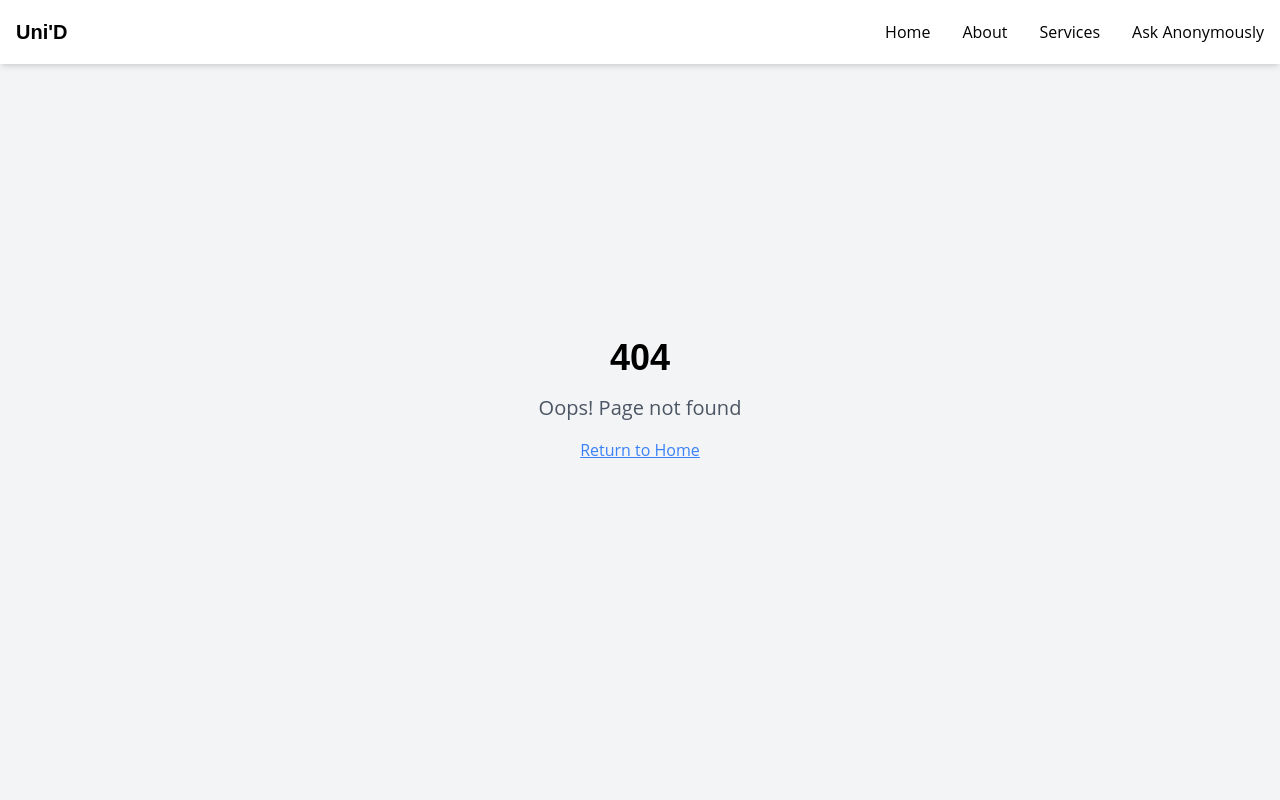
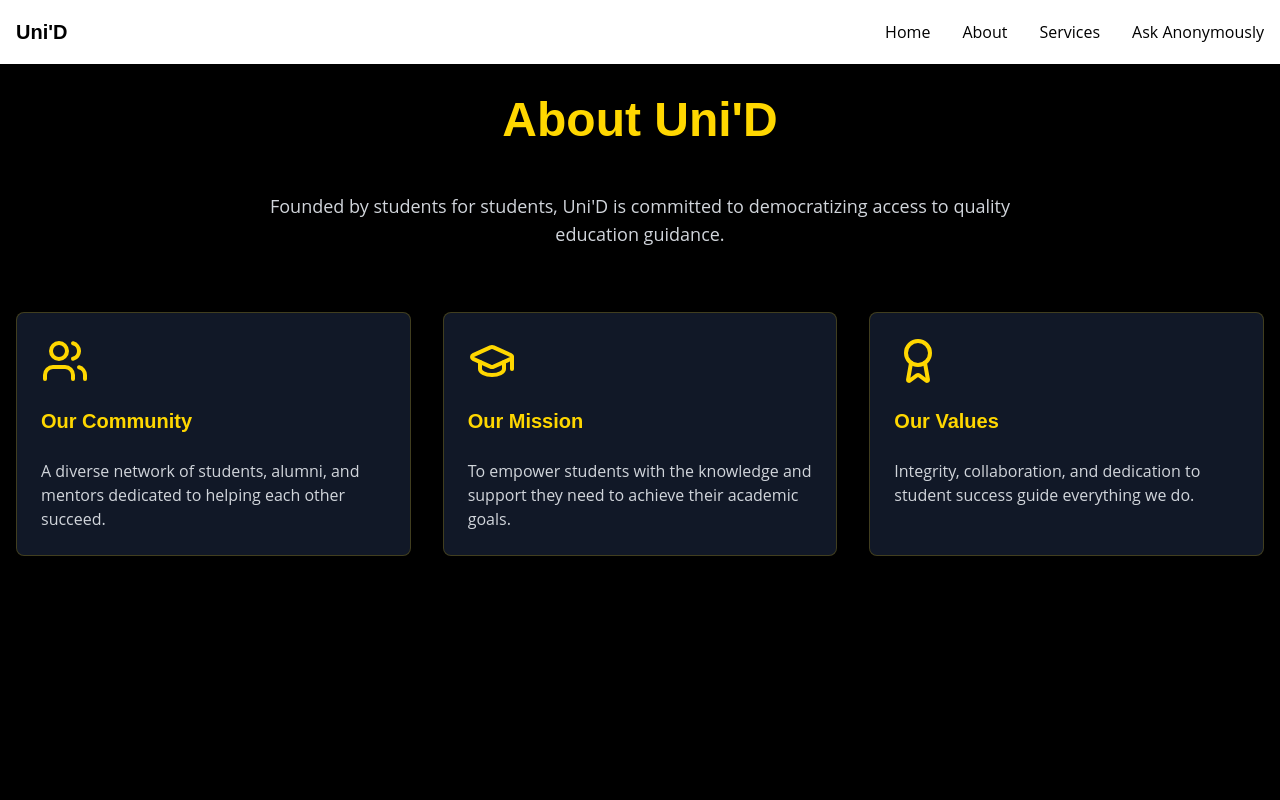
Before and after one commit to mhammoud-os/unid-student-hub-online, a React (Vite) app: page /about in a window 1280 px wide. Shown: the top 800 px of the page. Built offline with nearby package versions, Linux system fonts and the light colour scheme.

Commit message:
Refactor: Apply dark theme and add pages
This commit refactors the application to use a dark theme and adds the about, services, and ask anonymously pages.

```diff
--- a/src/App.tsx
+++ b/src/App.tsx
@@ -7,6 +7,9 @@ import { TooltipProvider } from "@/components/ui/tooltip";
 import Navbar from "./components/Navbar";
 import Footer from "./components/Footer";
 import Index from "./pages/Index";
+import About from "./pages/About";
+import Services from "./pages/Services";
+import Ask from "./pages/Ask";
 import NotFound from "./pages/NotFound";
 
 const queryClient = new QueryClient();
@@ -17,11 +20,14 @@ const App = () => (
       <Toaster />
       <Sonner />
       <BrowserRouter>
-        <div className="min-h-screen flex flex-col">
+        <div className="min-h-screen flex flex-col bg-black">
           <Navbar />
           <main className="flex-grow">
             <Routes>
               <Route path="/" element={<Index />} />
+              <Route path="/about" element={<About />} />
+              <Route path="/services" element={<Services />} />
+              <Route path="/ask" element={<Ask />} />
               <Route path="*" element={<NotFound />} />
             </Routes>
           </main>
--- /dev/null
+++ b/src/pages/About.tsx
@@ -0,0 +1,55 @@
+
+import { GraduationCap, Users, Award } from "lucide-react";
+import { Card, CardHeader, CardContent } from "@/components/ui/card";
+
+const About = () => {
+  return (
+    <div className="min-h-screen bg-black text-white py-24">
+      <div className="container mx-auto px-4">
+        <h1 className="text-4xl md:text-5xl font-montserrat font-bold text-center mb-12 text-gold">
+          About Uni'D
+        </h1>
+
+        <div className="max-w-3xl mx-auto text-center mb-16">
+          <p className="text-lg text-gray-300 mb-6">
+            Founded by students for students, Uni'D is committed to democratizing access to quality education guidance.
+          </p>
+        </div>
+
+        <div className="grid grid-cols-1 md:grid-cols-3 gap-8 mb-16">
+          <Card className="bg-gray-900 border-gold/20">
+            <CardHeader>
+              <Users className="w-12 h-12 mb-4 text-gold" />
+              <h3 className="text-xl font-montserrat font-semibold text-gold">Our Community</h3>
+            </CardHeader>
+            <CardContent className="text-gray-300">
+              A diverse network of students, alumni, and mentors dedicated to helping each other succeed.
+            </CardContent>
+          </Card>
+
+          <Card className="bg-gray-900 border-gold/20">
+            <CardHeader>
+              <GraduationCap className="w-12 h-12 mb-4 text-gold" />
+              <h3 className="text-xl font-montserrat font-semibold text-gold">Our Mission</h3>
+            </CardHeader>
+            <CardContent className="text-gray-300">
+              To empower students with the knowledge and support they need to achieve their academic goals.
+            </CardContent>
+          </Card>
+
+          <Card className="bg-gray-900 border-gold/20">
+            <CardHeader>
+              <Award className="w-12 h-12 mb-4 text-gold" />
+              <h3 className="text-xl font-montserrat font-semibold text-gold">Our Values</h3>
+            </CardHeader>
+            <CardContent className="text-gray-300">
+              Integrity, collaboration, and dedication to student success guide everything we do.
+            </CardContent>
+          </Card>
+        </div>
+      </div>
+    </div>
+  );
+};
+
+export default About;
--- /dev/null
+++ b/src/pages/Ask.tsx
@@ -0,0 +1,52 @@
+
+import { useState } from "react";
+import { Button } from "@/components/ui/button";
+import { Textarea } from "@/components/ui/textarea";
+import { Info } from "lucide-react";
+
+const Ask = () => {
+  const [question, setQuestion] = useState("");
+
+  const handleSubmit = (e: React.FormEvent) => {
+    e.preventDefault();
+    // Handle form submission here
+    console.log("Question submitted:", question);
+    setQuestion("");
+  };
+
+  return (
+    <div className="min-h-screen bg-black text-white py-24">
+      <div className="container mx-auto px-4 max-w-3xl">
+        <h1 className="text-4xl md:text-5xl font-montserrat font-bold text-center mb-8 text-gold">
+          Ask Anonymously
+        </h1>
+
+        <div className="bg-gray-900 p-6 rounded-lg border border-gold/20 mb-8">
+          <div className="flex items-start gap-3 mb-4 text-gray-300">
+            <Info className="w-5 h-5 mt-1 text-gold" />
+            <p>
+              Feel free to ask any questions about university admissions, student life, or academic guidance. Your identity will remain anonymous.
+            </p>
+          </div>
+        </div>
+
+        <form onSubmit={handleSubmit} className="space-y-6">
+          <Textarea
+            value={question}
+            onChange={(e) => setQuestion(e.target.value)}
+            placeholder="Type your question here..."
+            className="min-h-[200px] bg-gray-900 border-gold/20 text-white placeholder:text-gray-400"
+          />
+          <Button
+            type="submit"
+            className="w-full bg-gold hover:bg-gold/90 text-black font-semibold py-6"
+          >
+            Submit Question
+          </Button>
+        </form>
+      </div>
+    </div>
+  );
+};
+
+export default Ask;
--- a/src/pages/Index.tsx
+++ b/src/pages/Index.tsx
@@ -4,17 +4,17 @@ import { Link } from "react-router-dom";
 
 const Index = () => {
   return (
-    <div className="min-h-screen">
+    <div className="min-h-screen bg-black text-white">
       {/* Hero Section */}
-      <section className="pt-24 pb-16 bg-gradient-to-b from-gold/10 to-white">
+      <section className="pt-24 pb-16 bg-gradient-to-b from-black via-black/95 to-black">
         <div className="container mx-auto px-4 text-center">
-          <h1 className="font-montserrat font-bold text-4xl md:text-5xl lg:text-6xl mb-6 animate-fade-in">
+          <h1 className="font-montserrat font-bold text-4xl md:text-5xl lg:text-6xl mb-6 animate-fade-in text-gold">
             Welcome to Uni'D
           </h1>
-          <p className="font-montserrat text-xl md:text-2xl text-gray-600 mb-8 animate-fade-in">
+          <p className="font-montserrat text-xl md:text-2xl text-gold/80 mb-8 animate-fade-in">
             Student-led, community-driven.
           </p>
-          <p className="font-opensans text-lg text-gray-700 max-w-2xl mx-auto mb-12 animate-fade-in">
+          <p className="font-opensans text-lg text-gray-300 max-w-2xl mx-auto mb-12 animate-fade-in">
             We are a group of university students passionate about helping others succeed in their admissions journeys.
           </p>
 
@@ -39,7 +39,7 @@ const Index = () => {
       </section>
 
       {/* Features Section */}
-      <section className="py-16">
+      <section className="py-16 bg-gray-900">
         <div className="container mx-auto px-4">
           <div className="grid grid-cols-1 md:grid-cols-2 lg:grid-cols-3 gap-8">
             <FeatureCard
@@ -59,14 +59,14 @@ const Index = () => {
       </section>
 
       {/* CTA Section */}
-      <section className="py-16 bg-black text-white">
+      <section className="py-16 bg-black border-t border-gold/20">
         <div className="container mx-auto px-4 text-center">
-          <h2 className="font-montserrat font-bold text-3xl mb-6">
+          <h2 className="font-montserrat font-bold text-3xl mb-6 text-gold">
             Ready to Start Your Journey?
           </h2>
           <Link
             to="/services"
-            className="inline-block bg-gold text-black font-montserrat font-semibold px-8 py-3 rounded-md hover:bg-gold-light transition-colors"
+            className="inline-block bg-gold text-black font-montserrat font-semibold px-8 py-3 rounded-md hover:bg-gold/90 transition-colors"
           >
             Explore Our Services
           </Link>
@@ -79,7 +79,7 @@ const Index = () => {
 const SocialButton = ({ href, icon, text }: { href: string; icon: React.ReactNode; text: string }) => (
   <a
     href={href}
-    className="inline-flex items-center bg-black text-white font-montserrat font-semibold px-6 py-3 rounded-md hover:bg-gray-800 transition-colors"
+    className="inline-flex items-center bg-gold/10 text-gold border border-gold/20 font-montserrat font-semibold px-6 py-3 rounded-md hover:bg-gold/20 transition-colors"
   >
     {icon}
     {text}
@@ -87,9 +87,9 @@ const SocialButton = ({ href, icon, text }: { href: string; icon: React.ReactNod
 );
 
 const FeatureCard = ({ title, description }: { title: string; description: string }) => (
-  <div className="bg-white p-6 rounded-lg shadow-md hover:shadow-lg transition-shadow">
-    <h3 className="font-montserrat font-semibold text-xl mb-4">{title}</h3>
-    <p className="font-opensans text-gray-600">{description}</p>
+  <div className="bg-black/50 p-6 rounded-lg border border-gold/20 hover:border-gold/40 transition-colors">
+    <h3 className="font-montserrat font-semibold text-xl mb-4 text-gold">{title}</h3>
+    <p className="font-opensans text-gray-300">{description}</p>
   </div>
 );
 
--- /dev/null
+++ b/src/pages/Services.tsx
@@ -0,0 +1,48 @@
+
+import { GraduationCap, Book, Users } from "lucide-react";
+
+const Services = () => {
+  return (
+    <div className="min-h-screen bg-black text-white py-24">
+      <div className="container mx-auto px-4">
+        <h1 className="text-4xl md:text-5xl font-montserrat font-bold text-center mb-12 text-gold">
+          Our Services
+        </h1>
+
+        <div className="grid grid-cols-1 md:grid-cols-2 lg:grid-cols-3 gap-8">
+          {services.map((service, index) => (
+            <div key={index} className="bg-gray-900 p-6 rounded-lg border border-gold/20 hover:border-gold/40 transition-colors">
+              <div className="text-gold mb-4">
+                {service.icon}
+              </div>
+              <h3 className="text-xl font-montserrat font-semibold mb-4 text-gold">
+                {service.title}
+              </h3>
+              <p className="text-gray-300">{service.description}</p>
+            </div>
+          ))}
+        </div>
+      </div>
+    </div>
+  );
+};
+
+const services = [
+  {
+    title: "Peer Mentoring",
+    description: "Connect with experienced students who have successfully navigated the admissions process.",
+    icon: <Users className="w-8 h-8" />,
+  },
+  {
+    title: "Study Resources",
+    description: "Access our curated collection of study materials, guides, and practice tests.",
+    icon: <Book className="w-8 h-8" />,
+  },
+  {
+    title: "Application Guidance",
+    description: "Get personalized advice on your university applications and essays.",
+    icon: <GraduationCap className="w-8 h-8" />,
+  },
+];
+
+export default Services;
```
